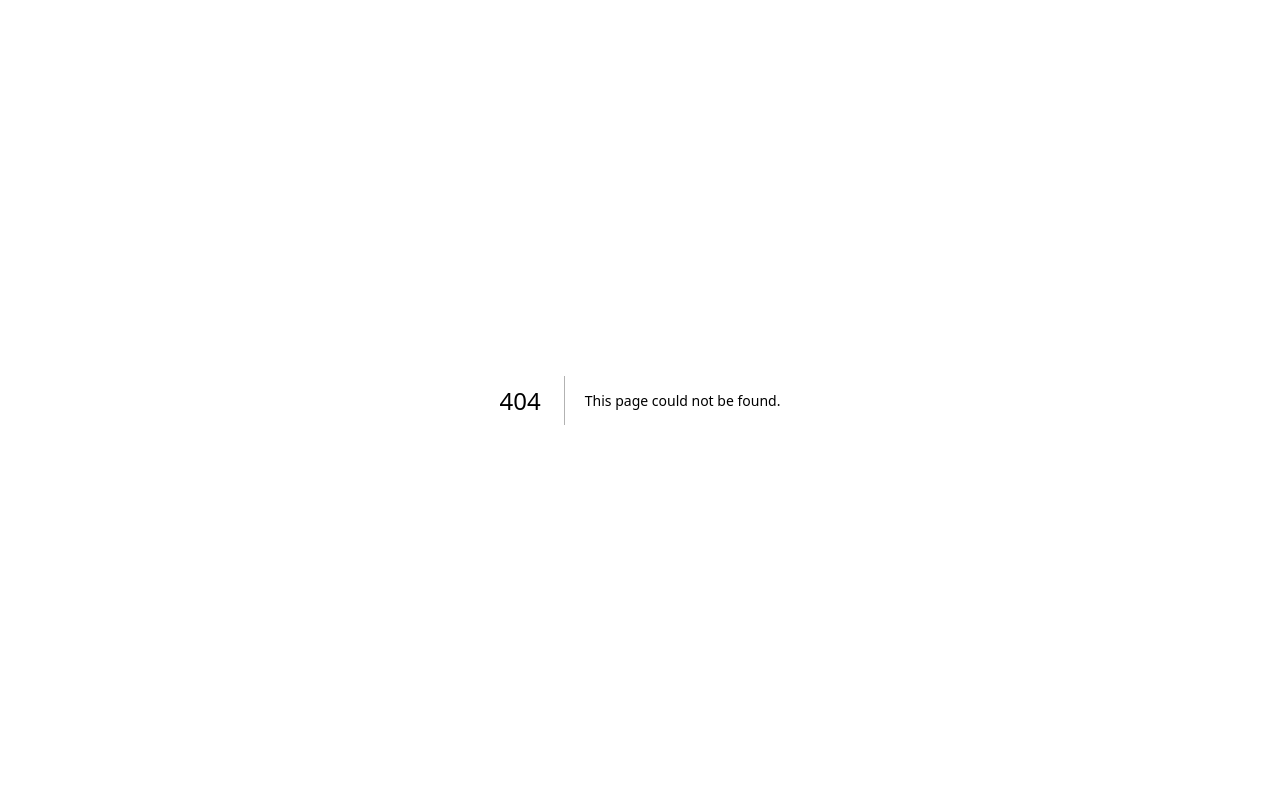
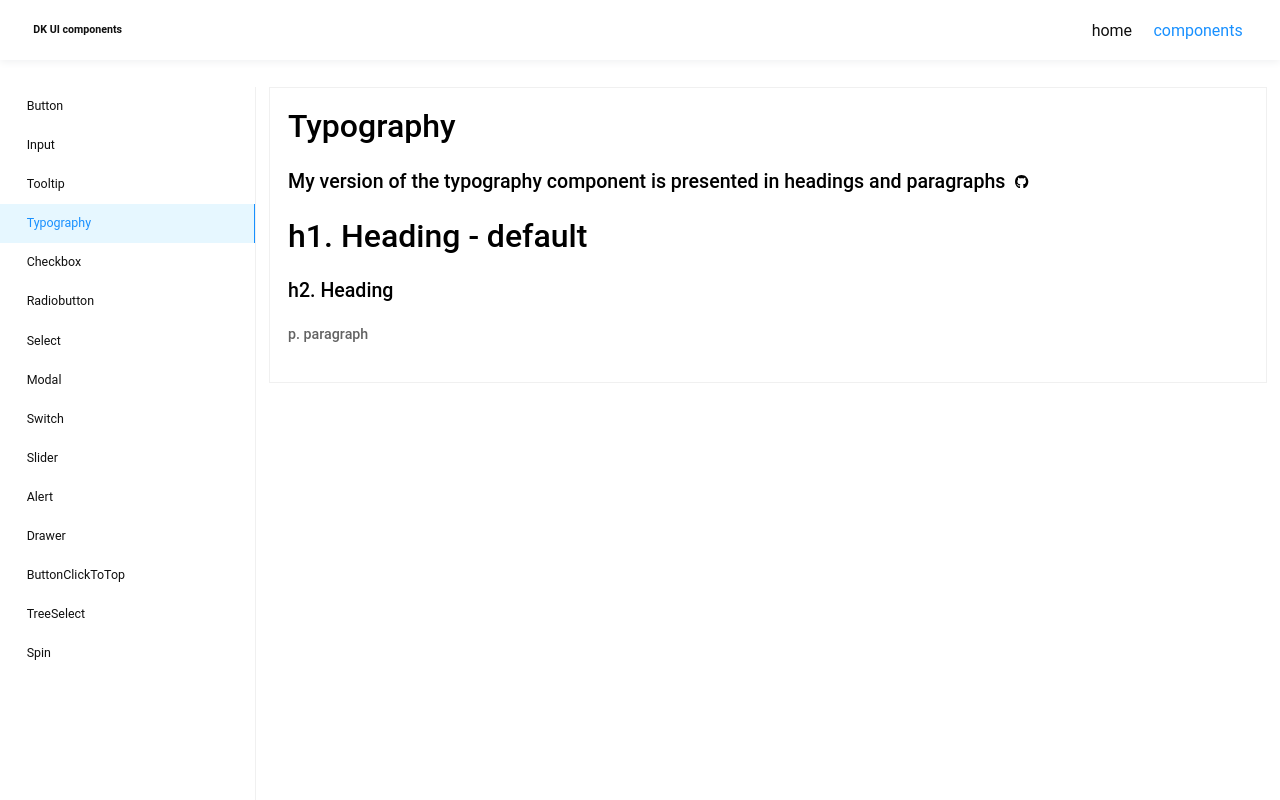
Before and after one commit to deniskeller/my-custom-components-library, a Next.js app: page /components/typography in a window 1280 px wide. Before the commit this address had no page. Built offline with nearby package versions, Linux system fonts and the light colour scheme.

Commit message:
update Typography page

```diff
--- a/pages/components/button/index.tsx
+++ b/pages/components/button/index.tsx
@@ -1,5 +1,6 @@
 import { Main } from '@layouts/index';
 import { Button } from '@view/index';
+import React from 'react';
 
 const ButtonPage: React.FC = () => (
   <Main>
--- a/pages/components/index.tsx
+++ b/pages/components/index.tsx
@@ -1,5 +1,4 @@
 import React from 'react';
-
 import { Main } from '@layouts/index';
 import { Components } from '@view/index';
 
--- a/pages/components/tree-select/index.tsx
+++ b/pages/components/tree-select/index.tsx
@@ -1,5 +1,6 @@
 import { Main } from '@layouts/index';
 import { TreeSelect } from '@view/index';
+import React from 'react';
 
 const TreeSelectPage: React.FC = () => (
   <Main>
--- /dev/null
+++ b/pages/components/typography/index.tsx
@@ -0,0 +1,11 @@
+import React from 'react';
+import { Main } from '@layouts/index';
+import { Typography } from '@view/index';
+
+const TypographyPage: React.FC = () => (
+  <Main>
+    <Typography />
+  </Main>
+);
+
+export default TypographyPage;
--- a/src/constants/globals/links.js
+++ b/src/constants/globals/links.js
@@ -10,6 +10,10 @@ export const sidebarLinks = [
   {
     href: '/components/tooltip',
     title: 'Tooltip',
+  },
+  {
+    href: '/components/typography',
+    title: 'Typography',
   },
   {
     href: '/components/checkbox',
--- /dev/null
+++ b/src/view/components/Typography/Typography.tsx
@@ -0,0 +1,33 @@
+import React from 'react';
+import { BaseContainer, BaseText } from '@base/index';
+import s from './Typography.module.scss';
+import { LinkToViewCode } from '@nav/index';
+
+const Typography: React.FC = () => {
+  return (
+    <BaseContainer>
+      <BaseText className="Mb20">Typography</BaseText>
+
+      <div className="Headline Mb20">
+        <LinkToViewCode
+          title="My version of the typography component is presented in headings and paragraphs"
+          href="https://github.com/deniskeller/my-custom-components-library/tree/main/src/components/base/BaseText"
+        />
+      </div>
+
+      <div className={s.TypographyContent}>
+        <BaseText className="Mb20">h1. Heading - default</BaseText>
+
+        <BaseText as="h2" className="Mb20">
+          h2. Heading
+        </BaseText>
+
+        <BaseText as="p" className="Mb20">
+          p. paragraph
+        </BaseText>
+      </div>
+    </BaseContainer>
+  );
+};
+
+export default Typography;
```
Also changed, not shown: src/view/index.ts (+17 -16 lines), src/view/components/Typography/Typography.module.scss (added). Lines whose indentation alone changed are shown as unchanged.
